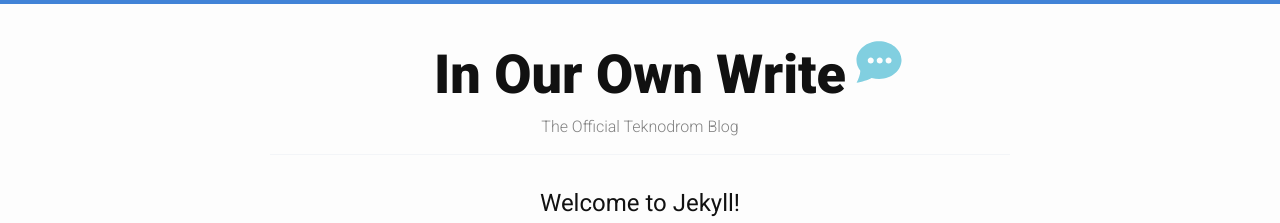
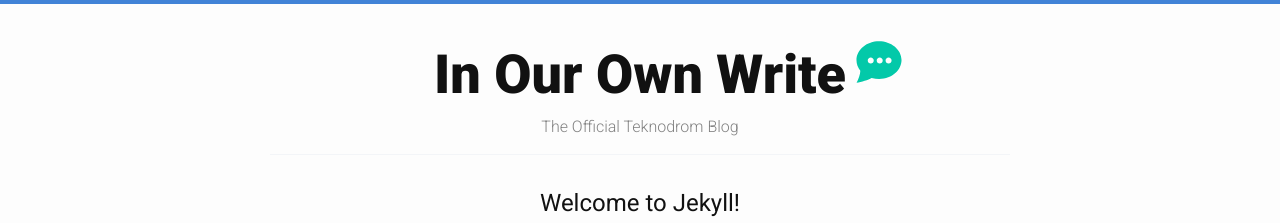
Before and after one commit to Teknodrom/teknodrom.github.io, a Jekyll site: the page built from blog/index.html, in a window 1280 px wide. Shown: the top 223 px of the page. Built offline with Jekyll 4.4.1, drawn with Linux system fonts in a browser that asks for light colours.

Commit message:
Color swap

```diff
--- a/_includes/header.html
+++ b/_includes/header.html
@@ -1,9 +1,9 @@
 <header>
   <div class="hero">
     <div class="wrapper">
-      <section>
+      <!-- <section>
         <h2 class="company-name">{{ site.title }}</h2>
-      </section>
+      </section> -->
 
       <section class="tag-line">
         <h1>WE ARE TEKNODROM</h1>
--- a/_sass/_layout.scss
+++ b/_sass/_layout.scss
@@ -155,6 +155,9 @@
     h1 {
       font-weight: bold;
       font-size: 56px;
+      @include media-query($on-laptop) {
+        font-size: 42px;
+      }
     }
   }
 }
@@ -227,7 +230,7 @@
     width: 66px;
     position: absolute;
     path {
-      fill: #81CFE0;
+      fill: #03C9A9;
     }
   }
 }
```
